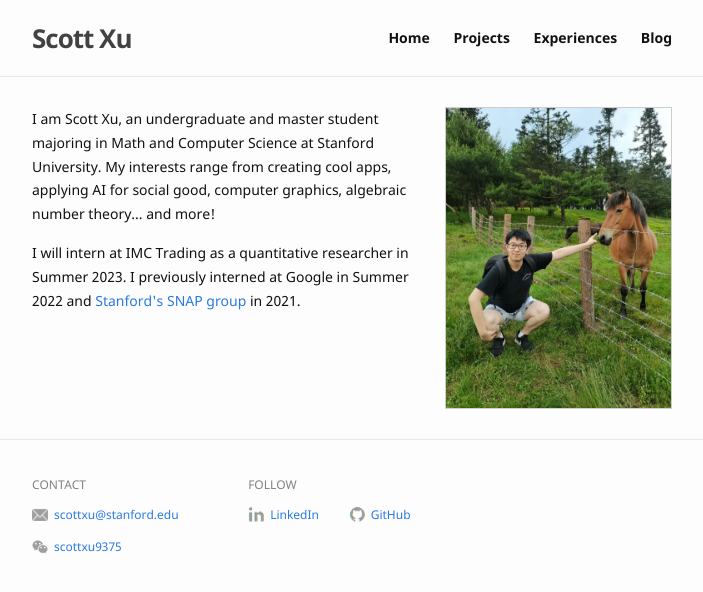
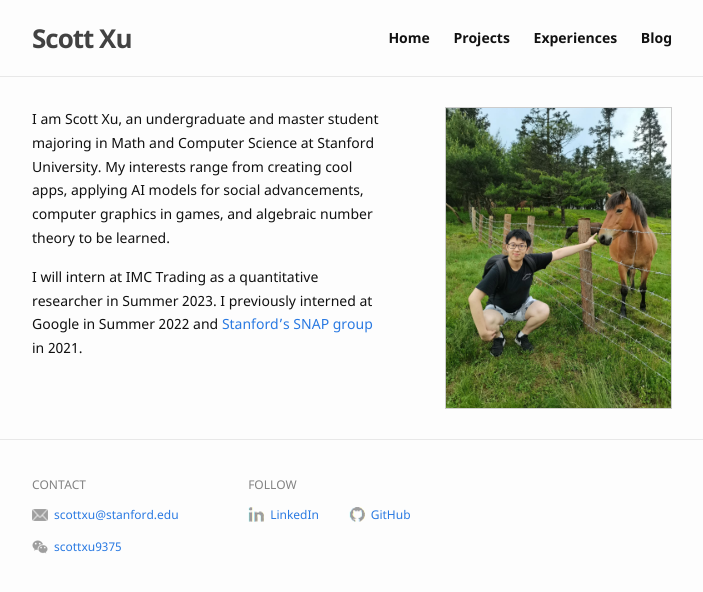
Before and after one commit to zichuan-scott-xu/personal_website, a Jekyll site: the page built from index.md, in a window 1280 px wide. Shown: the top 592 px of the page, without its empty margins (288-991 px from the left). Built offline with Jekyll 4.4.1, drawn with Linux system fonts in a browser that asks for light colours.

```diff
--- a/_layouts/home.html
+++ b/_layouts/home.html
@@ -11,12 +11,13 @@
       <div class="wrapper">
         <div class="home">
           <img
-            src="{{ page.profile_picture.src | absolute_url }}"
-            alt="{{ page.profile_picture.alt }}"
-            class="profilepic"
+          src="{{ page.profile_picture.src | absolute_url }}"
+          alt="{{ page.profile_picture.alt }}"
+          class="profilepic"
           />
-
-          {{ content }}
+          <div class="home-intro">
+            {{ content }}
+          </div>
         </div>
       </div>
     </div>
--- /dev/null
+++ b/_sass/_home.scss
@@ -0,0 +1,3 @@
+.home-intro {
+    width: 350px;
+}
--- a/assets/css/main.scss
+++ b/assets/css/main.scss
@@ -32,4 +32,4 @@ $on-laptop: 800px;
 }
 
 // Import partials from `sass_dir` (defaults to `_sass`)
-@import "base", "layout", "site", "work", "blog", "post", "404";
+@import "base", "layout", "home", "site", "work", "blog", "post", "404";
--- a/index.md
+++ b/index.md
@@ -5,10 +5,6 @@ profile_picture:
   alt: website picture
 ---
 
-<p>
-  I am Scott Xu, an undergraduate and master student majoring in Math and Computer Science at Stanford University. My interests range from creating cool apps, applying AI for social good, computer graphics, algebraic number theory... and more!
-</p>
+I am Scott Xu, an undergraduate and master student majoring in Math and Computer Science at Stanford University. My interests range from creating cool apps, applying AI models for social advancements, computer graphics in games, and algebraic number theory to be learned.
 
-<p>
-  I will intern at IMC Trading as a quantitative researcher in Summer 2023. I previously interned at Google in Summer 2022 and <a href="http://snap.stanford.edu/">Stanford's SNAP group</a> in 2021.
-</p>
+I will intern at IMC Trading as a quantitative researcher in Summer 2023. I previously interned at Google in Summer 2022 and <a href="http://snap.stanford.edu/">Stanford's SNAP group</a> in 2021.
```
Also changed, not shown: _layouts/work.html (+6 -1 lines), base16.monokai.css (deleted, +0 -81 lines), experiences.md (+1 -1 lines), projects.md (+26 -15 lines), 8 other files.
